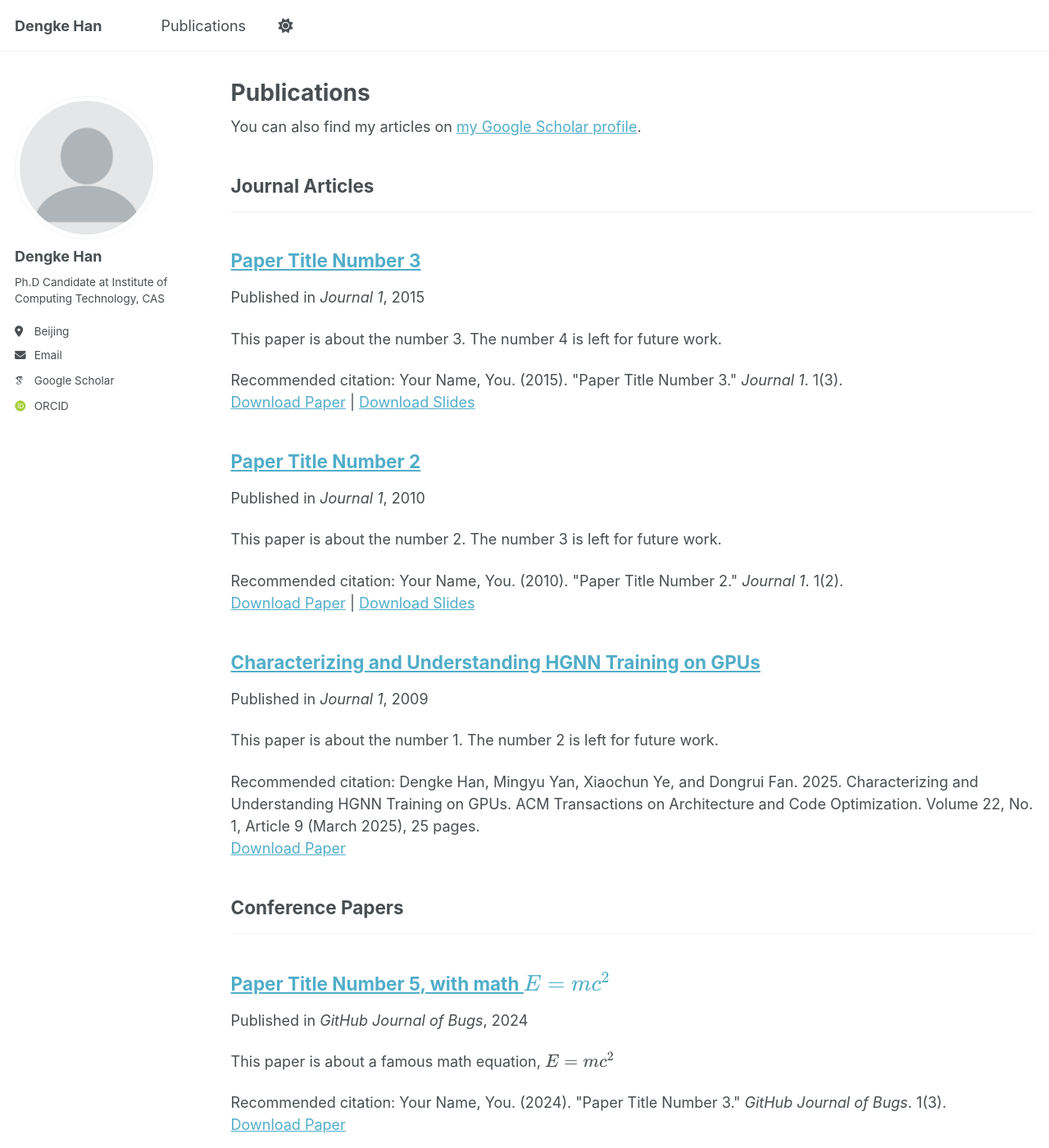
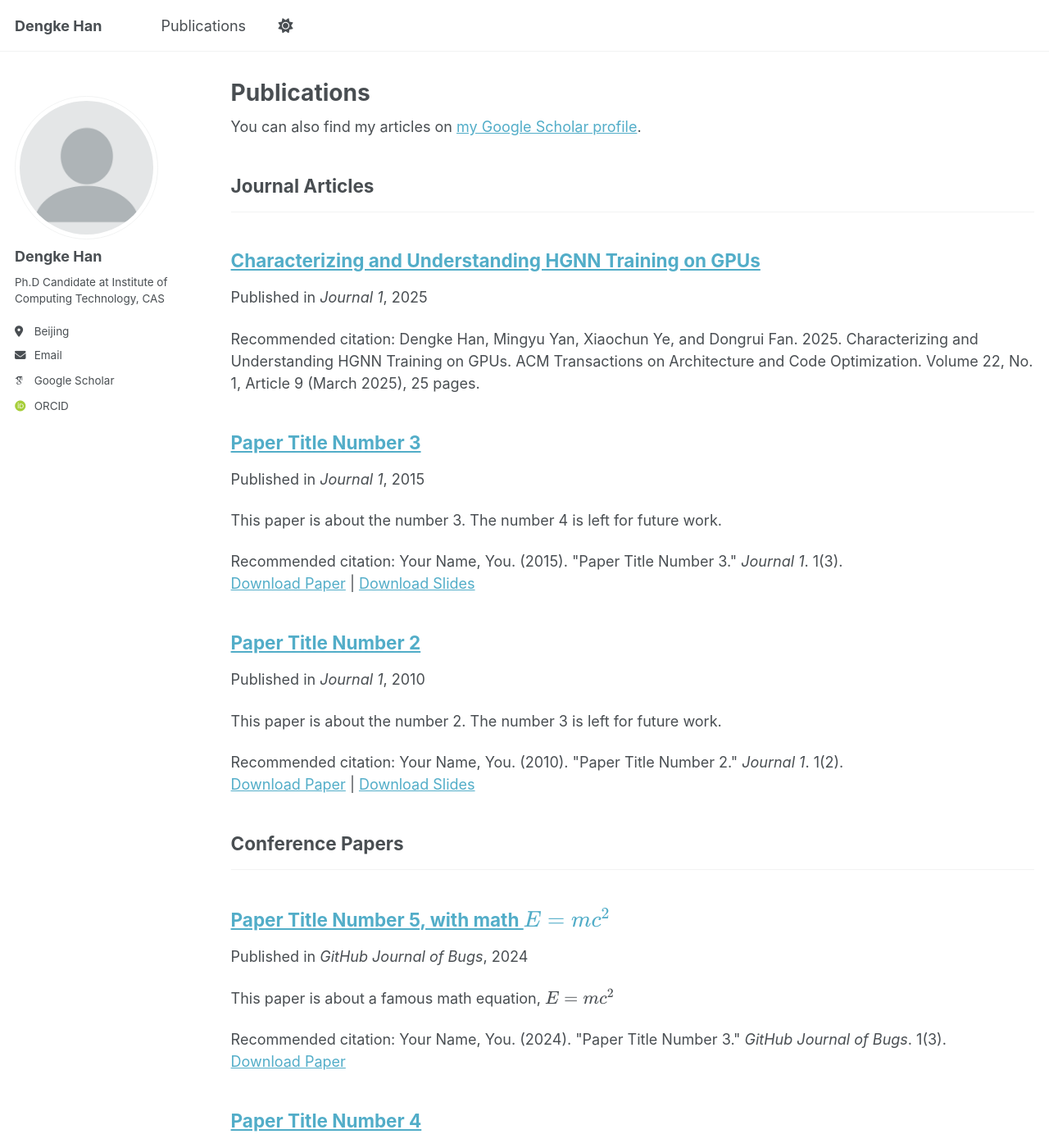
Before and after one commit to handengke/handengke.github.io, a Jekyll site: the page built from _pages/publications.html, in a window 1280 px wide and 1400 px high. Shown: the whole window at 82% size. Built offline with Jekyll 4.4.1, drawn with Linux system fonts in a browser that asks for light colours; some web fonts are replaced; a script that is not in the unit is left out.

Commit message:
Update Characterizing and Understanding HGNN Training on GPUs.md

```diff
--- a/_publications/Characterizing and Understanding HGNN Training on GPUs.md
+++ b/_publications/Characterizing and Understanding HGNN Training on GPUs.md
@@ -3,11 +3,11 @@ title: "Characterizing and Understanding HGNN Training on GPUs"
 collection: publications
 category: manuscripts
 permalink: /publication/Characterizing and Understanding HGNN Training on GPUs
-excerpt: 'This paper is about the number 1. The number 2 is left for future work.'
-date: 2009-10-01
+excerpt: #
+date: 2025-03-19
 venue: 'Journal 1'
 slidesurl: #
-paperurl: 'http://academicpages.github.io/files/paper1.pdf'
+paperurl: #
 bibtexurl: #
 citation: 'Dengke Han, Mingyu Yan, Xiaochun Ye, and Dongrui Fan. 2025. Characterizing and Understanding HGNN Training on GPUs. ACM Transactions on Architecture and Code Optimization. Volume 22, No. 1, Article 9 (March 2025), 25 pages.'
 ---
```
